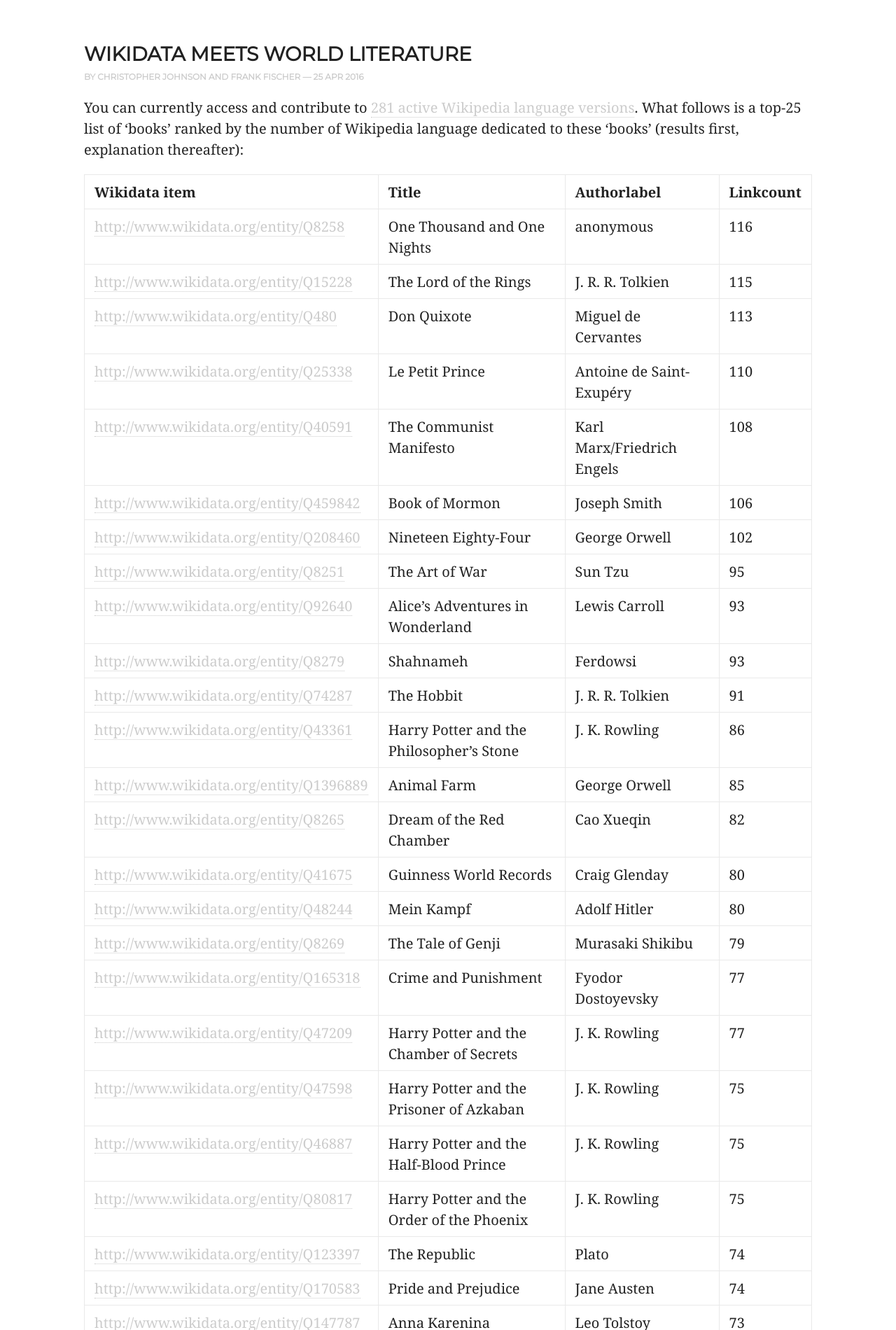
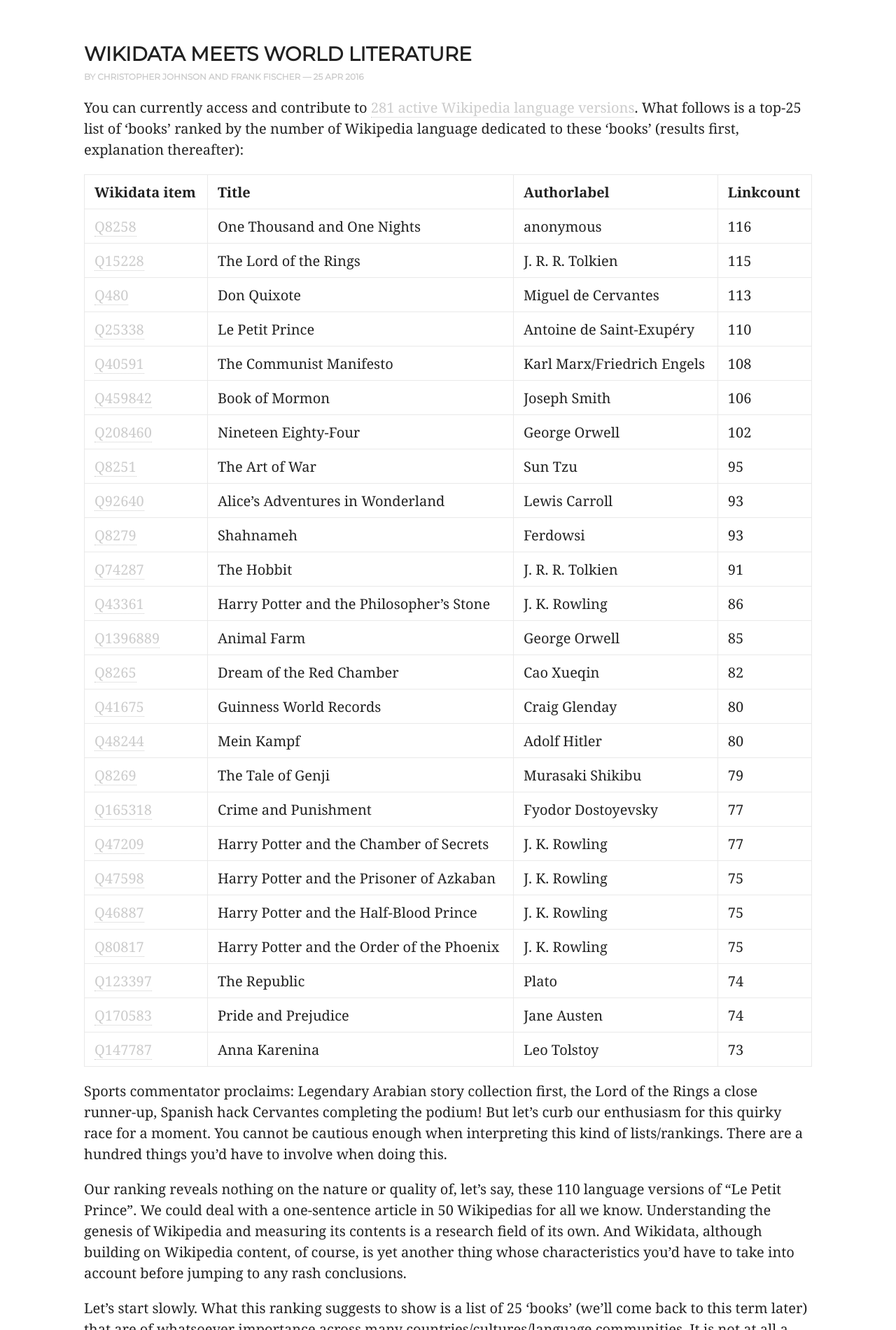
Before and after one commit to weltliteratur/blog, a Jekyll site: the page built from _posts/2016-04-25-Wikidata-Meets-World-Literature.markdown, in a window 1280 px wide. Shown: the part 287-2187 px from the top of the page at 70% size. Built offline with Jekyll 4.4.1, drawn with Linux system fonts in a browser that asks for light colours; nearby versions of some CDN libraries; some web fonts are replaced; comment, search, counter and statistics services are not loaded; some of the changed lines change nothing that is shown.

Commit message:
link corrections

```diff
--- a/_posts/2016-04-25-Wikidata-Meets-World-Literature.markdown
+++ b/_posts/2016-04-25-Wikidata-Meets-World-Literature.markdown
@@ -10,31 +10,31 @@
 
 | Wikidata item                                       | Title                                     | Authorlabel                | Linkcount |
 |-----------------------------------------------------|-------------------------------------------|----------------------------|-----------|
-| [http://www.wikidata.org/entity/Q8258](Q8258)       | One Thousand and One Nights               | anonymous                  | 116       |
-| [http://www.wikidata.org/entity/Q15228](Q15228)     | The Lord of the Rings                     | J. R. R. Tolkien           | 115       |
-| [http://www.wikidata.org/entity/Q480](Q480)         | Don Quixote                               | Miguel de Cervantes        | 113       |
-| [http://www.wikidata.org/entity/Q25338](Q25338)     | Le Petit Prince                           | Antoine de Saint-Exupéry   | 110       |
-| [http://www.wikidata.org/entity/Q40591](Q40591)     | The Communist Manifesto                   | Karl Marx/Friedrich Engels | 108       |
-| [http://www.wikidata.org/entity/Q459842](Q459842)   | Book of Mormon                            | Joseph Smith               | 106       |
-| [http://www.wikidata.org/entity/Q208460](Q208460)   | Nineteen Eighty-Four                      | George Orwell              | 102       |
-| [http://www.wikidata.org/entity/Q8251](Q8251)       | The Art of War                            | Sun Tzu                    | 95        |
-| [http://www.wikidata.org/entity/Q92640](Q92640)     | Alice's Adventures in Wonderland          | Lewis Carroll              | 93        |
-| [http://www.wikidata.org/entity/Q8279](Q8279)       | Shahnameh                                 | Ferdowsi                   | 93        |
-| [http://www.wikidata.org/entity/Q74287](Q74287)     | The Hobbit                                | J. R. R. Tolkien           | 91        |
-| [http://www.wikidata.org/entity/Q43361](Q43361)     | Harry Potter and the Philosopher's Stone  | J. K. Rowling              | 86        |
-| [http://www.wikidata.org/entity/Q1396889](Q1396889) | Animal Farm                               | George Orwell              | 85        |
-| [http://www.wikidata.org/entity/Q8265](Q8265)       | Dream of the Red Chamber                  | Cao Xueqin                 | 82        |
-| [http://www.wikidata.org/entity/Q41675](Q41675)     | Guinness World Records                    | Craig Glenday              | 80        |
-| [http://www.wikidata.org/entity/Q48244](Q48244)     | Mein Kampf                                | Adolf Hitler               | 80        |
-| [http://www.wikidata.org/entity/Q8269](Q8269)       | The Tale of Genji                         | Murasaki Shikibu           | 79        |
-| [http://www.wikidata.org/entity/Q165318](Q165318)   | Crime and Punishment                      | Fyodor Dostoyevsky         | 77        |
-| [http://www.wikidata.org/entity/Q47209](Q47209)     | Harry Potter and the Chamber of Secrets   | J. K. Rowling              | 77        |
-| [http://www.wikidata.org/entity/Q47598](Q47598)     | Harry Potter and the Prisoner of Azkaban  | J. K. Rowling              | 75        |
-| [http://www.wikidata.org/entity/Q46887](Q46887)     | Harry Potter and the Half-Blood Prince    | J. K. Rowling              | 75        |
-| [http://www.wikidata.org/entity/Q80817](Q80817)     | Harry Potter and the Order of the Phoenix | J. K. Rowling              | 75        |
-| [http://www.wikidata.org/entity/Q123397](Q123397)   | The Republic                              | Plato                      | 74        |
-| [http://www.wikidata.org/entity/Q170583](Q170583)   | Pride and Prejudice                       | Jane Austen                | 74        |
-| [http://www.wikidata.org/entity/Q147787](Q147787)   | Anna Karenina                             | Leo Tolstoy                | 73        |
+| [Q8258](http://www.wikidata.org/entity/Q8258)       | One Thousand and One Nights               | anonymous                  | 116       |
+| [Q15228](http://www.wikidata.org/entity/Q15228)     | The Lord of the Rings                     | J. R. R. Tolkien           | 115       |
+| [Q480](http://www.wikidata.org/entity/Q480)         | Don Quixote                               | Miguel de Cervantes        | 113       |
+| [Q25338](http://www.wikidata.org/entity/Q25338)     | Le Petit Prince                           | Antoine de Saint-Exupéry   | 110       |
+| [Q40591](http://www.wikidata.org/entity/Q40591)     | The Communist Manifesto                   | Karl Marx/Friedrich Engels | 108       |
+| [Q459842](http://www.wikidata.org/entity/Q459842)   | Book of Mormon                            | Joseph Smith               | 106       |
+| [Q208460](http://www.wikidata.org/entity/Q208460)   | Nineteen Eighty-Four                      | George Orwell              | 102       |
+| [Q8251](http://www.wikidata.org/entity/Q8251)       | The Art of War                            | Sun Tzu                    | 95        |
+| [Q92640](http://www.wikidata.org/entity/Q92640)     | Alice's Adventures in Wonderland          | Lewis Carroll              | 93        |
+| [Q8279](http://www.wikidata.org/entity/Q8279)       | Shahnameh                                 | Ferdowsi                   | 93        |
+| [Q74287](http://www.wikidata.org/entity/Q74287)     | The Hobbit                                | J. R. R. Tolkien           | 91        |
+| [Q43361](http://www.wikidata.org/entity/Q43361)     | Harry Potter and the Philosopher's Stone  | J. K. Rowling              | 86        |
+| [Q1396889](http://www.wikidata.org/entity/Q1396889) | Animal Farm                               | George Orwell              | 85        |
+| [Q8265](http://www.wikidata.org/entity/Q8265)       | Dream of the Red Chamber                  | Cao Xueqin                 | 82        |
+| [Q41675](http://www.wikidata.org/entity/Q41675)     | Guinness World Records                    | Craig Glenday              | 80        |
+| [Q48244](http://www.wikidata.org/entity/Q48244)     | Mein Kampf                                | Adolf Hitler               | 80        |
+| [Q8269](http://www.wikidata.org/entity/Q8269)       | The Tale of Genji                         | Murasaki Shikibu           | 79        |
+| [Q165318](http://www.wikidata.org/entity/Q165318)   | Crime and Punishment                      | Fyodor Dostoyevsky         | 77        |
+| [Q47209](http://www.wikidata.org/entity/Q47209)     | Harry Potter and the Chamber of Secrets   | J. K. Rowling              | 77        |
+| [Q47598](http://www.wikidata.org/entity/Q47598)     | Harry Potter and the Prisoner of Azkaban  | J. K. Rowling              | 75        |
+| [Q46887](http://www.wikidata.org/entity/Q46887)     | Harry Potter and the Half-Blood Prince    | J. K. Rowling              | 75        |
+| [Q80817](http://www.wikidata.org/entity/Q80817)     | Harry Potter and the Order of the Phoenix | J. K. Rowling              | 75        |
+| [Q123397](http://www.wikidata.org/entity/Q123397)   | The Republic                              | Plato                      | 74        |
+| [Q170583](http://www.wikidata.org/entity/Q170583)   | Pride and Prejudice                       | Jane Austen                | 74        |
+| [Q147787](http://www.wikidata.org/entity/Q147787)   | Anna Karenina                             | Leo Tolstoy                | 73        |
 
 Sports commentator proclaims: Legendary Arabian story collection first, the Lord of the Rings a close runner-up, Spanish hack Cervantes completing the podium! But let's curb our enthusiasm for this quirky race for a moment. You cannot be cautious enough when interpreting this kind of lists/rankings. There are a hundred things you'd have to involve when doing this.
 
```
